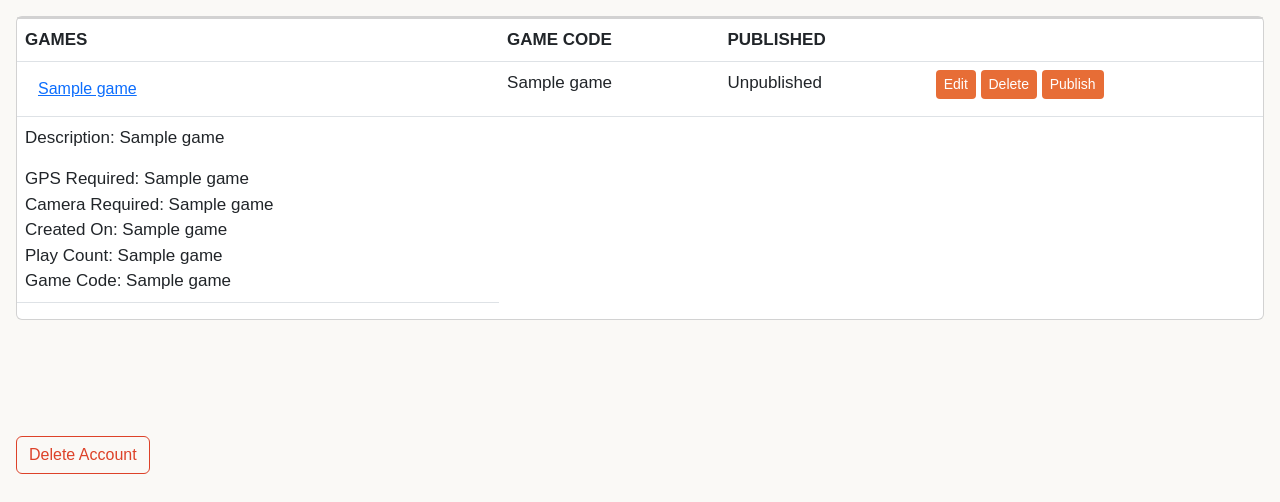
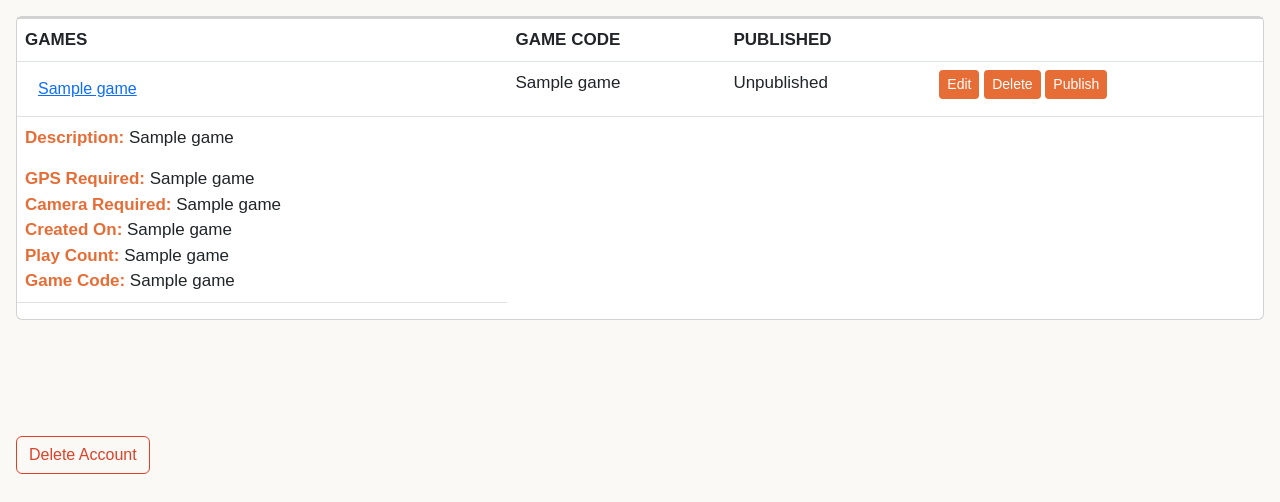
Before and after one commit to hossam-hassan1/CapstoneProject, a Python web app: template flaskApp/app/templates/account.html in a window 1280 px wide, after a click that opens the changed part. Shown: the part 196-698 px from the top of the page. Run offline with Jinja, Linux system fonts and the light colour scheme; the template is opened without the code that fills it: most values are stand-ins (such as "Sample title", 1, 10 or a date in 2020); some libraries are stand-ins or nearby versions.

Commit message:
kate changes css account, play, clues

```diff
--- a/flaskApp/app/static/css/play.css
+++ b/flaskApp/app/static/css/play.css
@@ -1,6 +1,9 @@
 /* body{
     background-color: #f7e7ca;
 } */
+.center{
+    text-align: center;
+}
 .play_title{
     text-align: center;
 }
--- a/flaskApp/app/static/css/search.css
+++ b/flaskApp/app/static/css/search.css
@@ -34,7 +34,10 @@ body{
 .marginBottom{
 margin-bottom: 400px;
 }
-
+.color{
+    color:#e76d36;
+    font-weight: 550;
+}
 /* Expand column play */
 /* .play{
 margin-right: 100px;
--- a/flaskApp/app/templates/account.html
+++ b/flaskApp/app/templates/account.html
@@ -69,12 +69,12 @@
                         <tr id="{{ game }}" class="collapse out">
                             <td>
                                 <div>
-                                    <p>Description: {{ game[3] }}</p>
-                                    <div class="col-">GPS Required: {{ game[6] }}</div>
-                                    <div class="col-">Camera Required: {{ game[7] }}</div>
-                                    <div class="col-">Created On: {{ game[8] }}</div>
-                                    <div class="col-">Play Count: {{ game[9] }}</div>
-                                    <div class="col-">Game Code: {{ game[-2] }}</div>
+                                    <p><span class="color">Description: </span>{{ game[3] }}</p>
+                                    <div class="col-"><span class="color">GPS Required: </span>{{ game[6] }}</div>
+                                    <div class="col-"><span class="color">Camera Required: </span>{{ game[7] }}</div>
+                                    <div class="col-"><span class="color">Created On: </span>{{ game[8] }}</div>
+                                    <div class="col-"><span class="color">Play Count: </span>{{ game[9] }}</div>
+                                    <div class="col-"><span class="color">Game Code: </span>{{ game[-2] }}</div>
                                 </div>
                             </td>
                         </tr>
```
Also changed, not shown: flaskApp/app/templates/add_clues.html (+15 -3 lines), flaskApp/app/templates/clue_form.html (+10 -6 lines), flaskApp/app/templates/create_game.html (+16 -5 lines), flaskApp/app/templates/play.html (+5 -4 lines), flaskApp/app/templates/search.html (+7 -5 lines).
